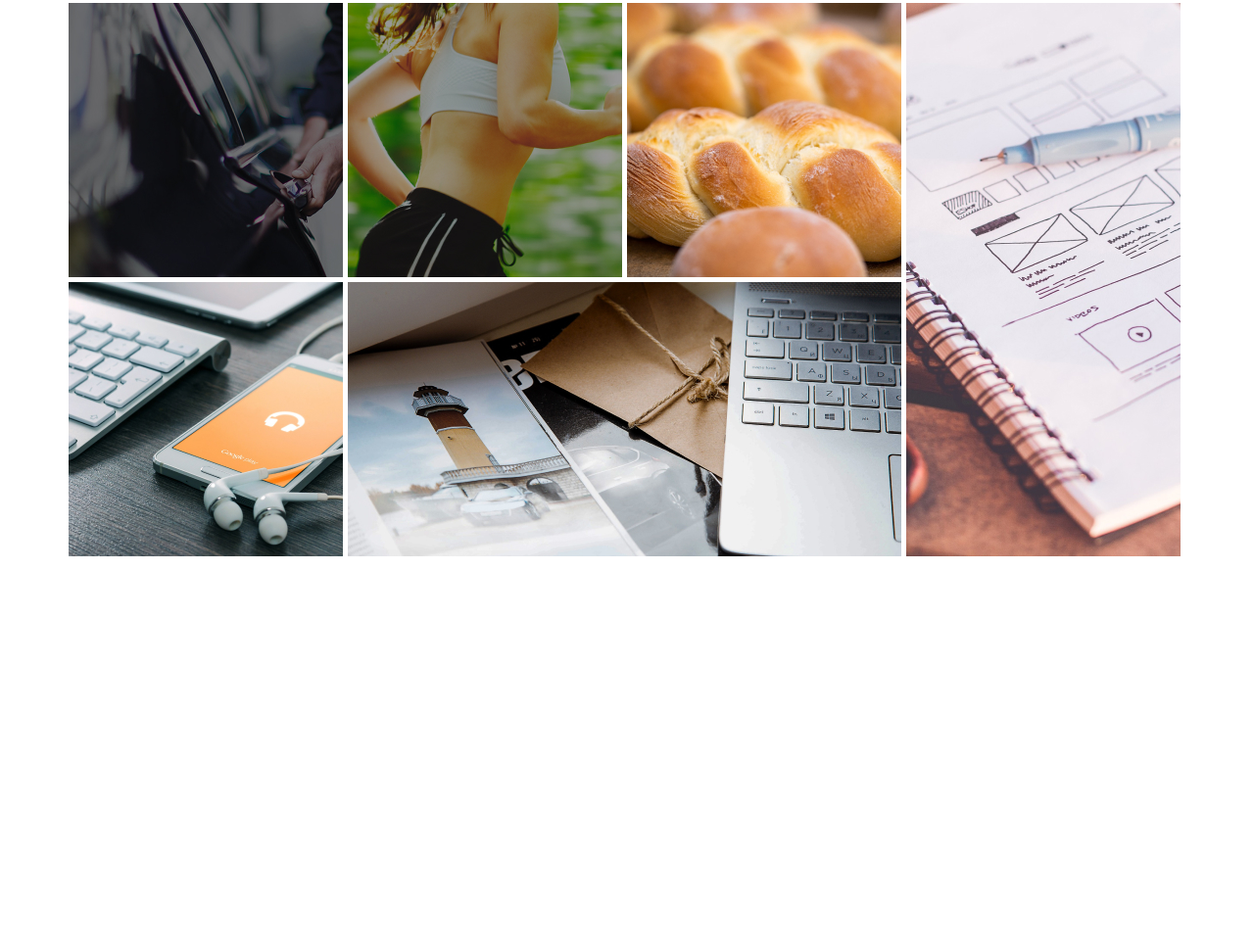
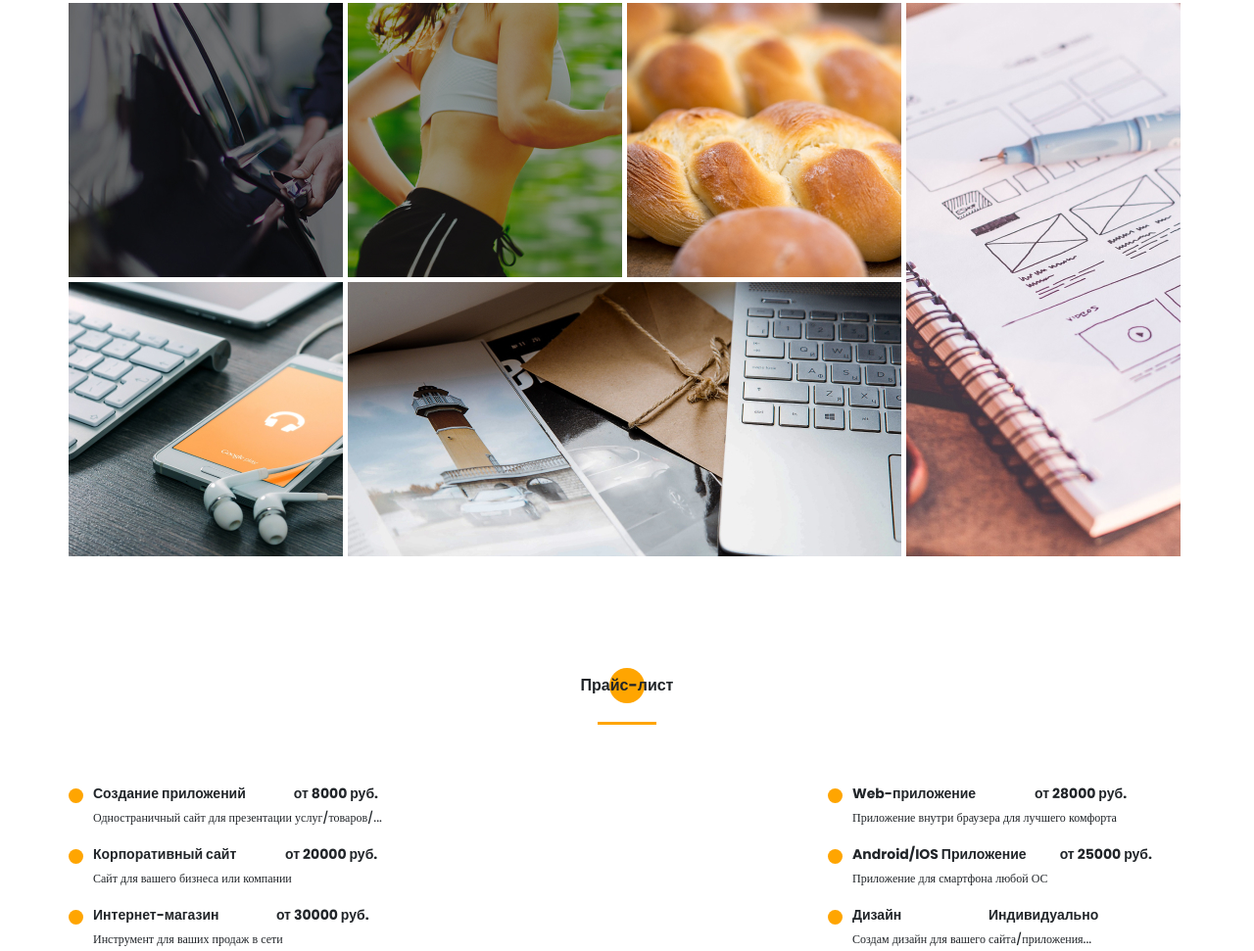
Before and after one commit to piratlena/portfolio, a website: page src/index.html in a window 1280 px wide. Shown: the part 3705-4676 px from the top of the page at 98% size. Before the commit the page ends 4273 px from the top, so only its background shows below. Drawn offline with nearby package versions, Linux system fonts and the light colour scheme; files that its build step writes are made by us from their sources; files whose address does not match are found by name.

Commit message:
feat:implement section price

```diff
--- a/src/index.html
+++ b/src/index.html
@@ -401,6 +401,52 @@
         </div>
     </section>
 
+    <section class="price">
+        <div class="container">
+            <div class="title title_fz16 title__section-title">Прайс-лист</div>
+            <div class="portfolio__divider"></div>
+
+            <div class="price__list">
+                <div class="price__item">
+                    <div class="title title_fz14 price__item-head">Создание приложений</div>
+                    <div class="title title_fz14 price__item-cost">от 8000 руб.</div>
+                    <div class="title title_fz12 price__item-descr">Одностраничный сайт для презентации услуг/товаров/...</div>
+                </div>
+
+                <div class="price__item">
+                    <div class="title title_fz14 price__item-head">Web-приложение</div>
+                    <div class="title title_fz14 price__item-cost">от 28000 руб.</div>
+                    <div class="title title_fz12 price__item-descr">Приложение внутри браузера для лучшего комфорта</div>
+                </div>
+
+                <div class="price__item">
+                    <div class="title title_fz14 price__item-head">Корпоративный сайт</div>
+                    <div class="title title_fz14 price__item-cost">от 20000 руб.</div>
+                    <div class="title title_fz12 price__item-descr">Сайт для вашего бизнеса или компании</div>
+                </div>
+
+                <div class="price__item">
+                    <div class="title title_fz14 price__item-head">Android/IOS Приложение</div>
+                    <div class="title title_fz14 price__item-cost">от 25000 руб.</div>
+                    <div class="title title_fz12 price__item-descr">Приложение для смартфона любой ОС</div>
+                </div>
+
+                <div class="price__item">
+                    <div class="title title_fz14 price__item-head">Интернет-магазин</div>
+                    <div class="title title_fz14 price__item-cost">от 30000 руб.</div>
+                    <div class="title title_fz12 price__item-descr">Инструмент для ваших продаж в сети</div>
+                </div>
+
+                <div class="price__item">
+                    <div class="title title_fz14 price__item-head">Дизайн</div>
+                    <div class="title title_fz14 price__item-cost">Индивидуально</div>
+                    <div class="title title_fz12 price__item-descr">Создам дизайн для вашего сайта/приложения...</div>
+                </div>
+            </div>
+
+        </div>
+    </section>
+
     <script src="script.js"></script>
 </body>
 </html>
--- /dev/null
+++ b/src/sass/blocks/_price.scss
@@ -0,0 +1,41 @@
+.price {
+    padding-top: 120px;
+    &__divider {
+        display: block;
+        width: 60px;
+        height: 3px;
+        margin: 0 auto;
+        margin-top: 25px;
+        background-color: $main-color;
+    }
+    &__list {
+        margin-top: 60px;
+        display: grid;
+        grid-template: repeat(3, minmax(45px, auto)) / repeat(2, 365px);
+        grid-auto-rows: minmax(45px, auto);
+        row-gap: 15px;
+        justify-content: space-between;
+    }
+    &__item {
+        position: relative;
+        display: grid;
+        grid-template: repeat(2, minmax(21px, auto)) / repeat(2, auto);
+        row-gap: 5px;
+        padding-left: 25px;
+        &:before {
+            content: '';
+            width: 15px;
+            height: 15px;
+            background-color: $main-color;
+            border-radius: 100%;
+            position: absolute;
+            top: 5px;
+        }
+        &-descr {
+            grid-column: 1 / 3;
+            font-size: 12px;
+            line-height: 18px;
+        }
+    }
+
+}
--- a/src/sass/style.scss
+++ b/src/sass/style.scss
@@ -24,3 +24,4 @@
 @import 'blocks/resume';
 @import 'blocks/knowledge';
 @import 'blocks/portfolio';
+@import 'blocks/price';
```
Also changed, not shown: dist/css/style.min.css, dist/index.html.
